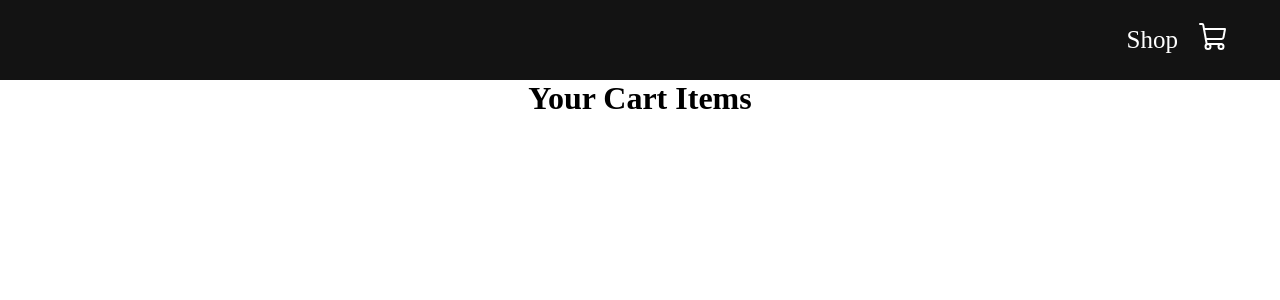
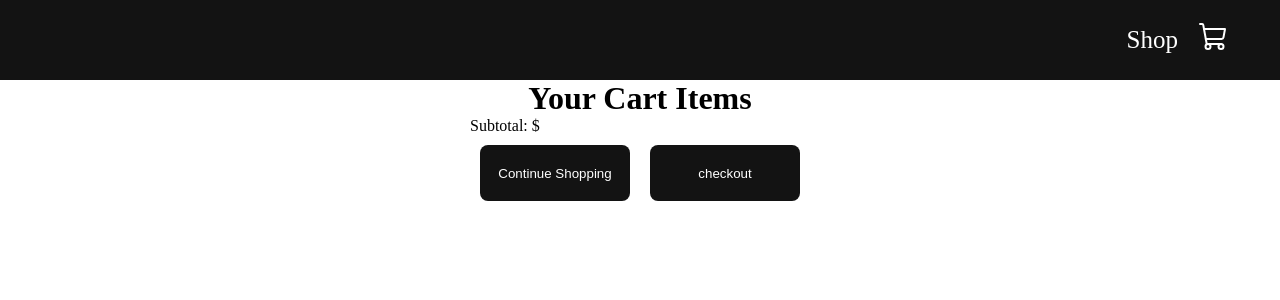
Before and after one commit to luvsscorpius/ecommerce-pedrotech, a React (Create React App) app: page /cart in a window 1280 px wide. Shown: the top 300 px of the page. Built offline with nearby package versions, Linux system fonts and the light colour scheme.

Commit message:
style(buttons): creating continue shopping and checkout buttons on cart

```diff
--- a/src/Pages/Cart/Cart.jsx
+++ b/src/Pages/Cart/Cart.jsx
@@ -21,6 +21,12 @@ export const Cart = () => {
           }
         })}
       </C.cartItems>
+
+      <C.checkout>
+        <p>Subtotal: $</p>
+        <button>Continue Shopping</button>
+        <button>checkout</button>
+      </C.checkout>
     </C.cart>
   )
 }
--- a/src/Pages/Cart/Styles.jsx
+++ b/src/Pages/Cart/Styles.jsx
@@ -9,6 +9,18 @@ export const cart = styled.div`
 export const h1 = styled.h1``
 
 export const cartItems = styled.div`
+`
+export const checkout = styled.div`
+    button {
+        width: 150px;
+        height: 56px;
+        background-color: rgb(19, 19, 19);
+        color: white;
+        border: none;
+        border-radius: 8px;
+        margin: 10px;
+        cursor: pointer;
+    }
 `
 
 // CartItem
@@ -44,16 +56,3 @@ export const countHandler = styled.div`
         font-weight: bolder;
     }
 `
-
-export const checkout = styled.div`
-    button {
-        width: 150px;
-        height: 56px;
-        background-color: rgb(19, 19, 19);
-        color: white;
-        border: none;
-        border-radius: 8px;
-        margin: 10px;
-        cursor: pointer;
-    }
-`
```
